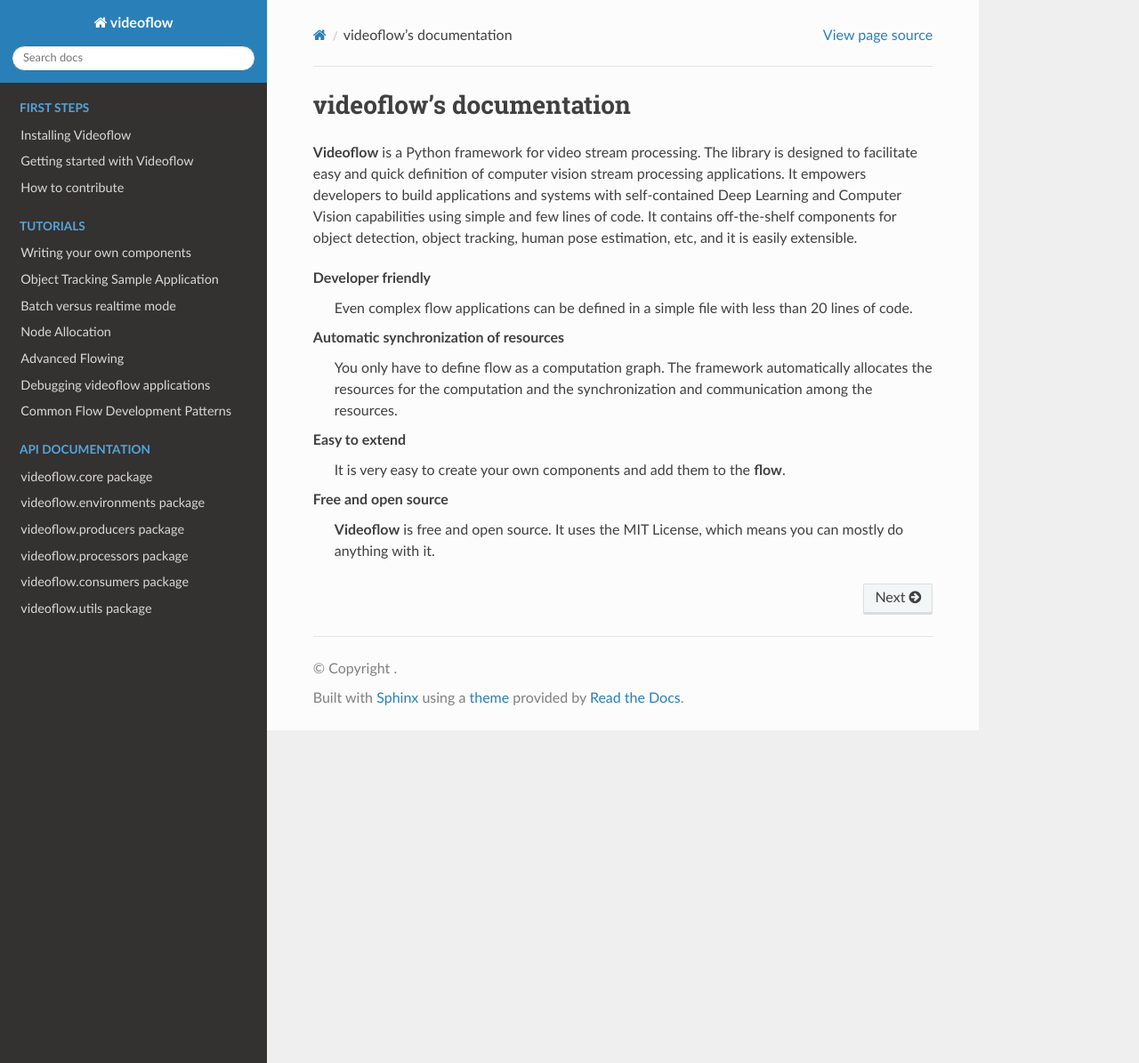
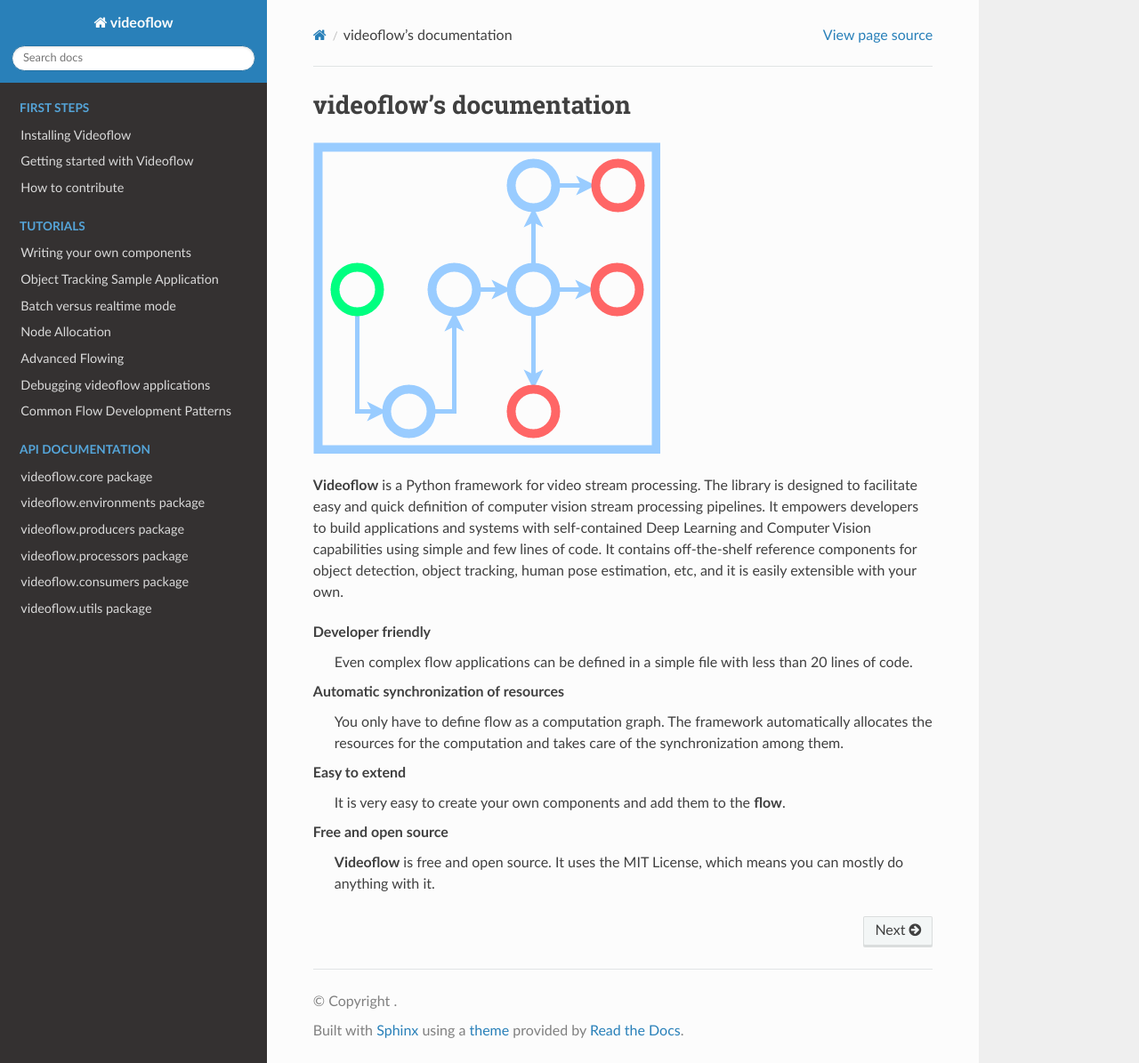
Before and after one commit to videoflow/videoflow, a Sphinx documentation site: the page built from docs/source/index.rst, in a window 1280 px wide and 1195 px high. Shown: the whole window at 89% size. Built offline with Sphinx 7.4.7 and the Read the Docs theme 2.0.0, drawn with Linux system fonts in a browser that asks for light colours.

Commit message:
Small changes to documentation

```diff
--- a/docs/source/conf.py
+++ b/docs/source/conf.py
@@ -22,7 +22,7 @@ project = 'videoflow'
 #author = 'Jadiel de Armas'
 
 # The full version, including alpha/beta/rc tags
-release = '0.1.2'
+release = '0.2.2'
 
 
 # -- General configuration ---------------------------------------------------
--- a/docs/source/index.rst
+++ b/docs/source/index.rst
@@ -1,16 +1,18 @@
 videoflow's documentation
 =========================
+
+.. image:: assets/videoflow_logo.png
 
 .. meta::
    :description lang=en: video processing, video analytics framework, object detection, object tracking.
 
-**Videoflow** is a Python framework for video stream processing. The library is designed to facilitate easy and quick definition of computer vision stream processing applications. It empowers developers to build applications and systems with self-contained Deep Learning and Computer Vision capabilities using simple and few lines of code.  It contains off-the-shelf components for object detection, object tracking, human pose estimation, etc, and it is easily extensible.
+**Videoflow** is a Python framework for video stream processing. The library is designed to facilitate easy and quick definition of computer vision stream processing pipelines. It empowers developers to build applications and systems with self-contained Deep Learning and Computer Vision capabilities using simple and few lines of code.  It contains off-the-shelf reference components for object detection, object tracking, human pose estimation, etc, and it is easily extensible with your own.
 
 Developer friendly
     Even complex flow applications can be defined in a simple file with less than 20 lines of code.
 
 Automatic synchronization of resources
-    You only have to define flow as a computation graph. The framework automatically allocates the resources for the computation and the synchronization and communication among the resources.
+    You only have to define flow as a computation graph. The framework automatically allocates the resources for the computation and takes care of the synchronization among them.
 
 Easy to extend
     It is very easy to create your own components and add them to the **flow**.
--- a/setup.py
+++ b/setup.py
@@ -17,7 +17,7 @@ exec(open('videoflow/version.py').read())
 setup(
     name = "videoflow",
     version = __version__,
-    description="Python video streams processing library",
+    description="Python video stream processing library",
     long_description = README,
     long_description_content_type = "text/markdown",
     url = "https://github.com/videoflow/videoflow",
```
Also changed, not shown: assets/videoflow_logo_small_border.png (added), docs/source/assets/videoflow_logo.png (added), docs/source/assets/videoflow_logo_small.png (added), docs/source/assets/videoflow_logo_small_border.png (added).
